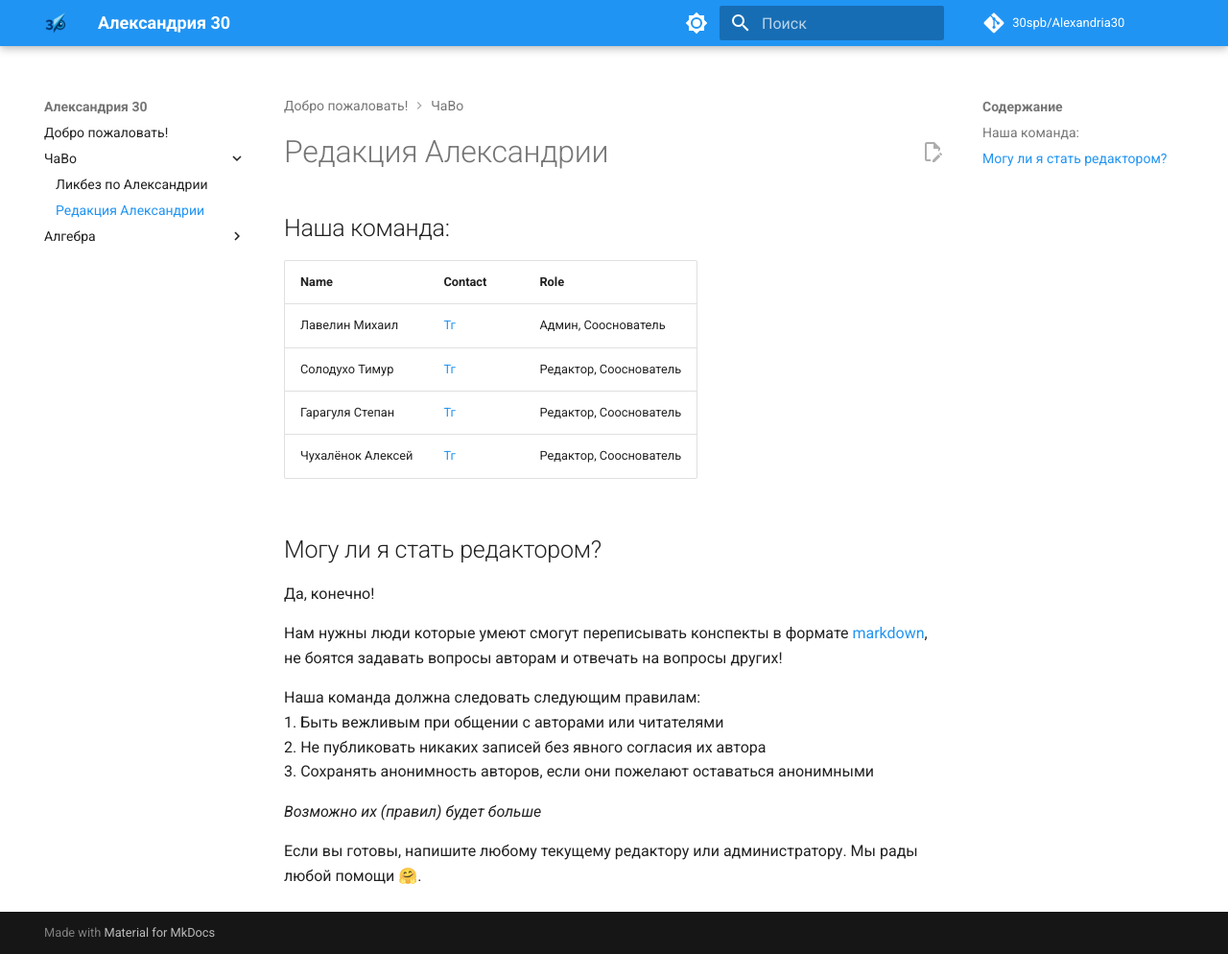
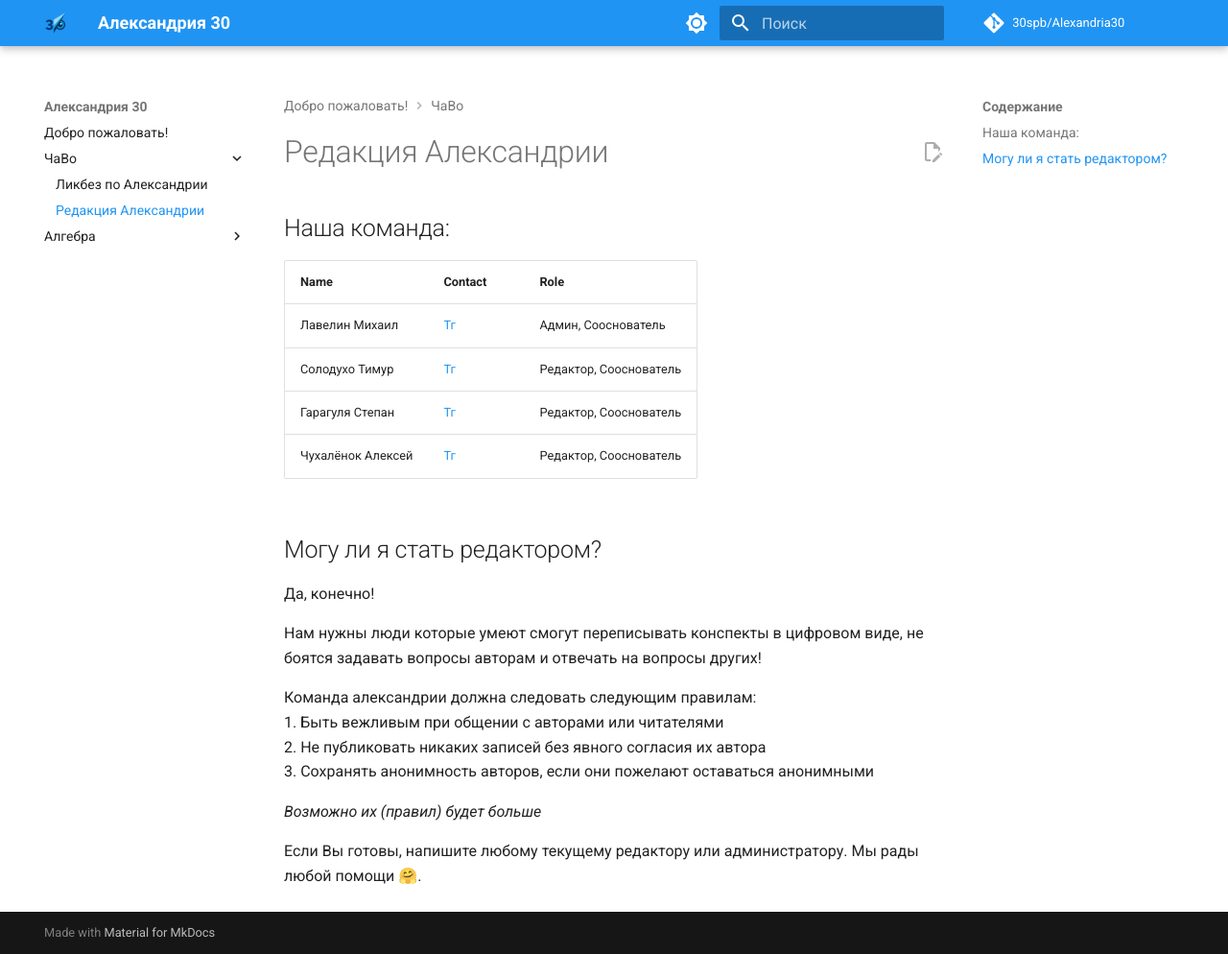
Before and after one commit to 30spb/Alexandria30, an MkDocs documentation site: the page built from docs/faq/admins.md, in a window 1280 px wide and 994 px high. Shown: the whole window at 96% size. Built offline with MkDocs 1.6.1 and Material for MkDocs 9.7.7, drawn with Linux system fonts in a browser that asks for light colours; comment, search, counter and statistics services are not loaded.

Commit message:
Чуть-чуть переписал текст

```diff
--- a/docs/faq/admins.md
+++ b/docs/faq/admins.md
@@ -13,14 +13,14 @@
 
 Да, конечно!
 
-Нам нужны люди которые умеют смогут переписывать конспекты в формате [markdown](https://ru.wikipedia.org/wiki/Markdown), не боятся задавать вопросы авторам и отвечать на вопросы других!
+Нам нужны люди которые умеют смогут переписывать конспекты в цифровом виде, не боятся задавать вопросы авторам и отвечать на вопросы других!
 
-Наша команда должна следовать следующим правилам: <br>
+Команда александрии должна следовать следующим правилам: <br>
 1. Быть вежливым при общении с авторами или читателями <br>
 2. Не публиковать никаких записей без явного согласия их автора <br>
 3. Сохранять анонимность авторов, если они пожелают оставаться анонимными <br>
 
 *Возможно их (правил) будет больше*
 
-Если вы готовы, напишите любому текущему редактору или администратору.
+Если Вы готовы, напишите любому текущему редактору или администратору.
 Мы рады любой помощи 🤗.
```
Also changed, not shown: docs/faq/index.md (+1 -1 lines).
